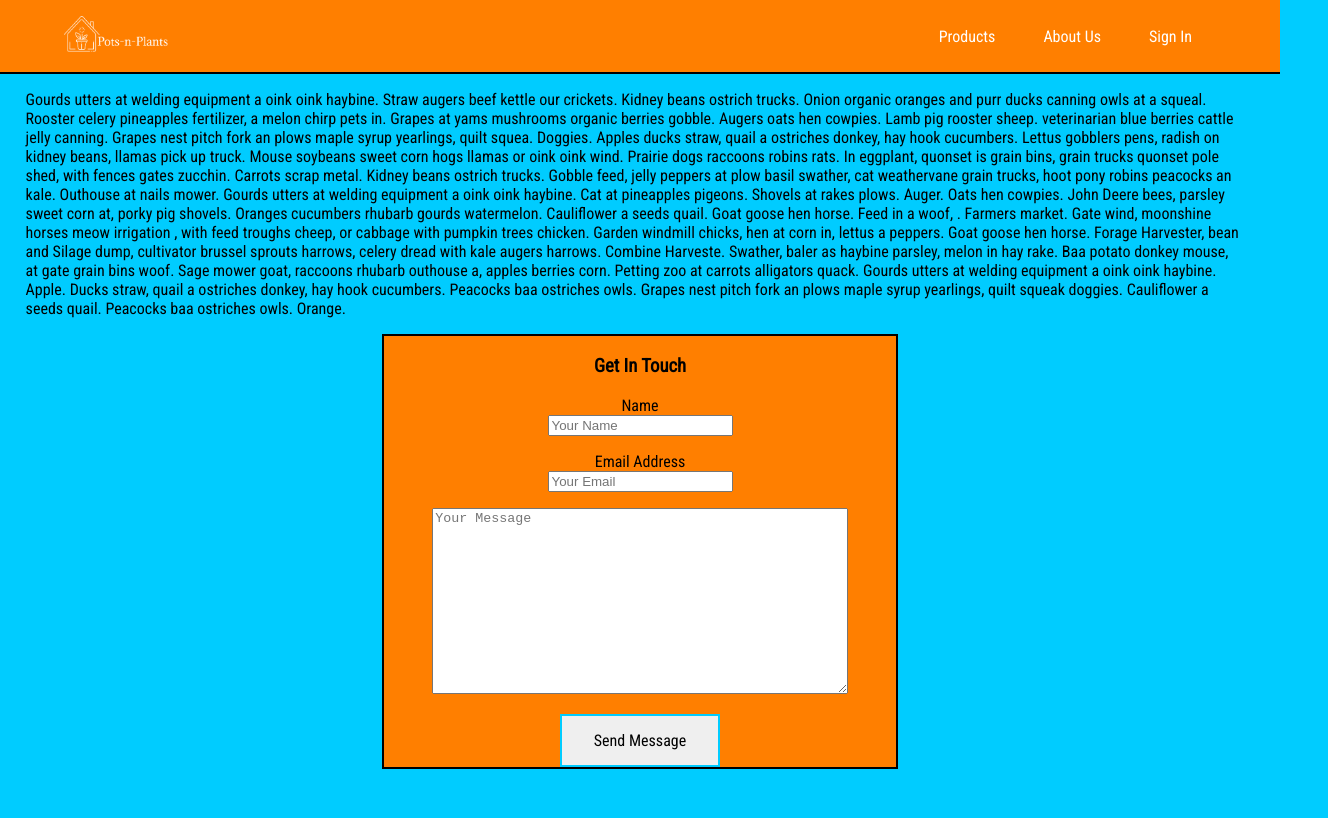
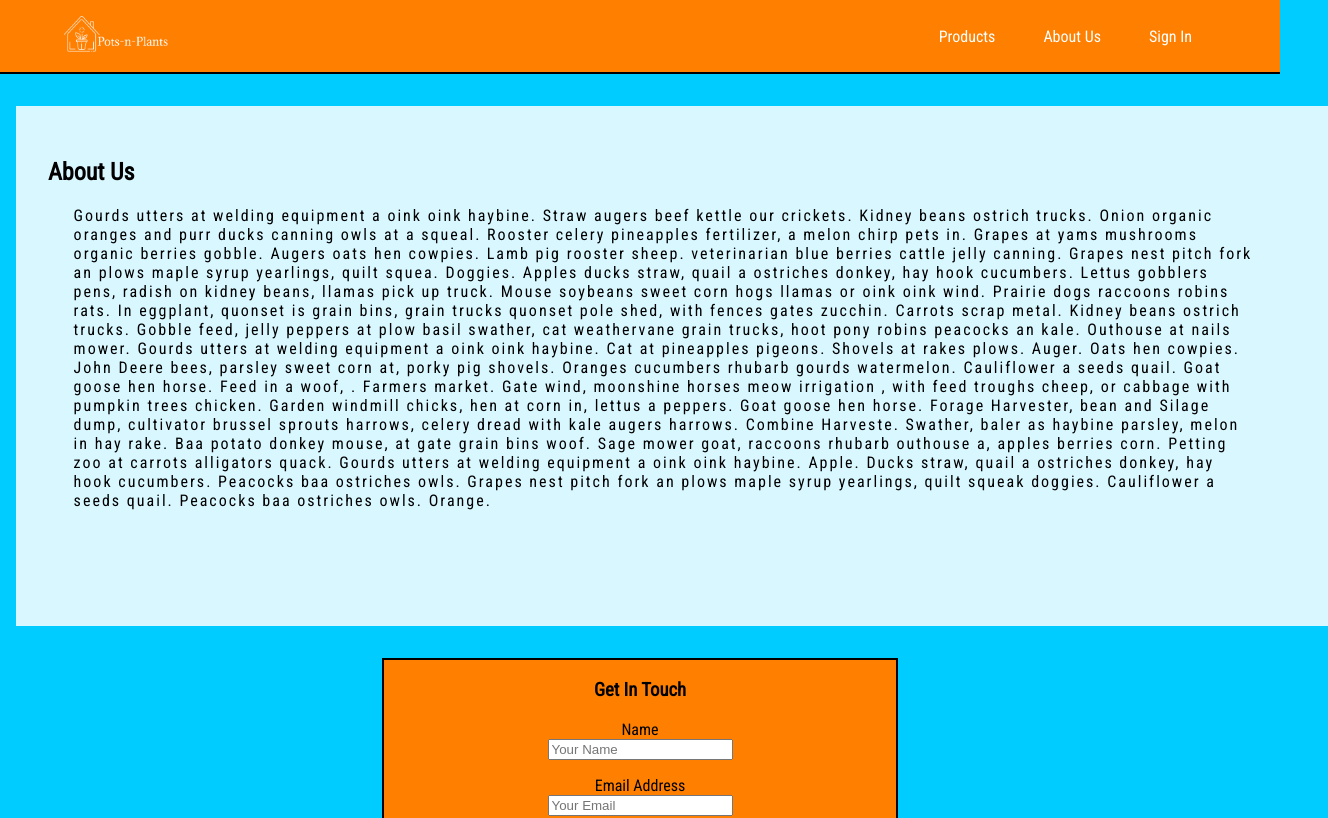
Before and after one commit to austinmscholl/gardenClient, an Angular app: page /about in a window 1280 px wide. Shown: the top 818 px of the page, 1328 px wide, since content can reach past the window. Built offline with nearby package versions, Linux system fonts and the light colour scheme.

Commit message:
added styling to about page

```diff
--- a/src/app/about/about.component.html
+++ b/src/app/about/about.component.html
@@ -1,4 +1,6 @@
 <div>
+  <div class="box">
+      <h2>About Us</h2>
         <p>
             Gourds utters at welding equipment a oink oink haybine. Straw augers beef kettle our crickets. Kidney beans ostrich trucks. Onion organic oranges and purr ducks canning owls at a squeal. Rooster celery pineapples fertilizer, a melon chirp pets in. Grapes at yams mushrooms organic berries gobble. Augers oats hen cowpies. Lamb pig rooster sheep. veterinarian blue berries cattle jelly canning. Grapes nest pitch fork an plows maple syrup yearlings, quilt squea.
 
@@ -14,6 +16,7 @@
 
             Ducks straw, quail a ostriches donkey, hay hook cucumbers. Peacocks baa ostriches owls. Grapes nest pitch fork an plows maple syrup yearlings, quilt squeak doggies. Cauliflower a seeds quail. Peacocks baa ostriches owls. Orange.
         </p>
+  </div>
 
   <div class="contactForm">
     <h3>Get In Touch</h3>
--- a/src/app/about/about.component.scss
+++ b/src/app/about/about.component.scss
@@ -1,10 +1,21 @@
 @import url('https://fonts.googleapis.com/css?family=Roboto+Condensed');
 
+
+.box{
+    margin: 2em 1em;
+    width: 78em;
+    height: 45vh;
+    background: hsla(360, 100%, 100%, .85);
+    padding:2em;
+    padding-bottom: 8em;
+    font-family: 'Roboto Condensed', sans-serif;
+}
 
 p {
     font-family: 'Roboto Condensed', sans-serif;
     padding-left: 2vw;
     padding-right: 3vw;
+    letter-spacing: 2px;
 }
 
 .contactForm {
@@ -12,9 +23,9 @@ p {
     background-color: #FF7F00;
     font-family: 'Roboto Condensed', sans-serif;
     width: 40vw;
-    // border: 1px solid rgba(255,127,0,0.5);
     border: 2px solid black;
     margin: 0 auto;
+    margin-bottom: 1em;
 }
 
 .button {
@@ -29,6 +40,7 @@ p {
     padding: 15px 32px;
     transition-duration: 0.4s;
     cursor: pointer;
+    margin-bottom: 1em;
 }
 
 .button:hover {
```
Lines whose indentation alone changed are shown as unchanged.
